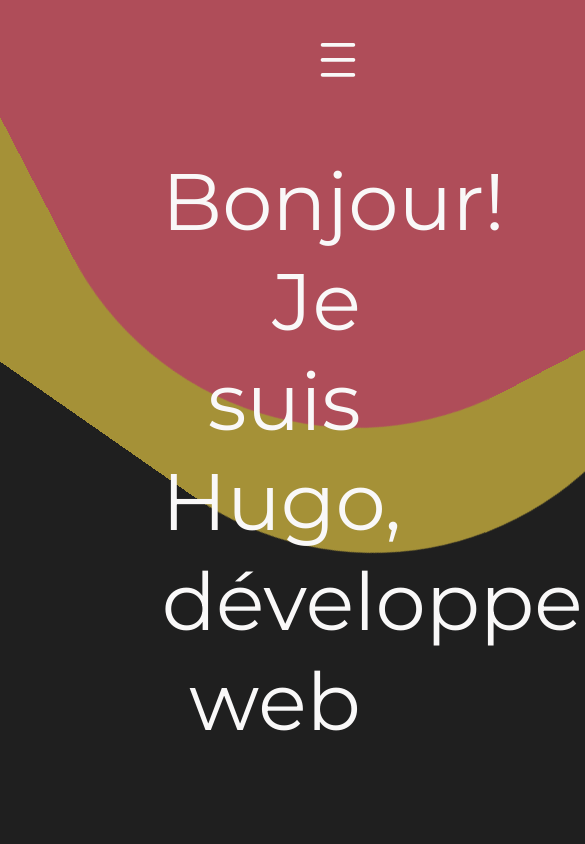
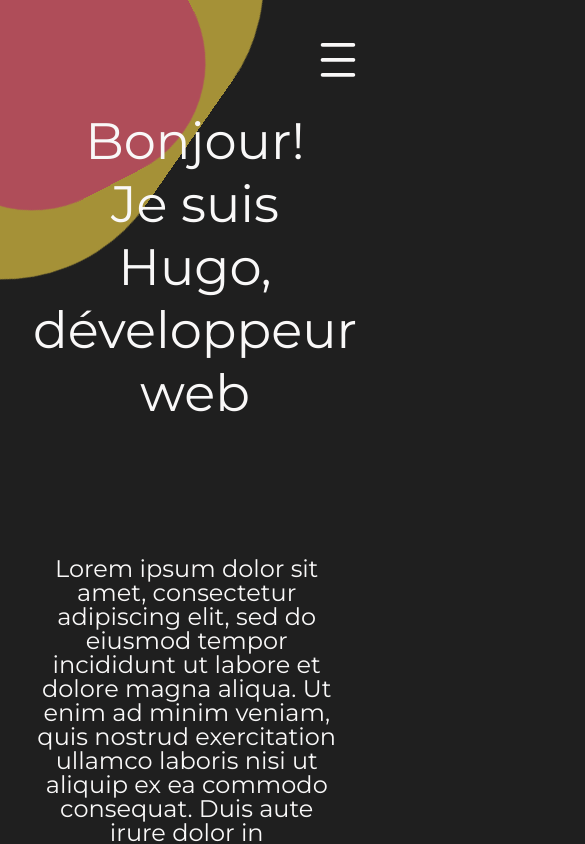
Before and after one commit to Hugo-Roy/Hugo-Roy.github.io, a React app: page / in a window 390 px wide. Shown: the top 844 px of the page, 585 px wide, since content can reach past the window. Built offline with nearby package versions, Linux system fonts and the light colour scheme.

Commit message:
responsive homepage for vey small devices ok

```diff
--- a/src/components/Home/home.scss
+++ b/src/components/Home/home.scss
@@ -8,6 +8,14 @@
   flex-direction: column;
   justify-content: space-around;
 
+  @include very-small{
+    margin: vars.$gutter * 2 auto 0 auto;
+  }
+
+  @include small-only{
+    margin: 0 auto;
+  }
+
   &__container{
     width: 100%;
 
@@ -17,9 +25,24 @@
       font-size: 5em;
       color: vars.$elementsColor;
       text-align: right;
-      text-align-last: right;
       line-height: 100px;
       position: relative;
+
+      @include very-small{
+        width: 100%;
+        margin: vars.$gutter auto vars.$gutter / 3 auto;
+        font-size: 2.5em;
+        text-align: center;
+        line-height: normal;
+      }
+
+      @include small-only{
+        width: 100%;
+        margin: vars.$gutter auto vars.$gutter / 3 auto;
+        font-size: 3.2em;
+        text-align: center;
+        line-height: normal;
+      }
     }
   }
 
@@ -35,6 +58,20 @@
     transform: rotateZ(90deg);
     background-color: vars.$accentColor;
     animation: roll 15s ease-in-out infinite;
+
+    @include very-small{
+      width: 300px;
+      height: 300px;
+      top: -100px;
+      right: 50%;
+    }
+
+    @include small-only{
+      width: 300px;
+      height: 300px;
+      top: -100px;
+      right: 50%;
+    }
   }
 
   &__container::after{
@@ -48,6 +85,20 @@
     z-index: -2;
     background-color: vars.$altColor;
     animation: roll 20s ease-in-out infinite;
+
+    @include very-small{
+      width: 500px;
+      height: 500px;
+      top: -250px;
+      right: 40%;
+    }
+
+    @include small-only{
+      width: 500px;
+      height: 500px;
+      top: -250px;
+      right: 40%;
+    }
   }
 
   &__left{
@@ -55,6 +106,17 @@
     margin-top: vars.$gutter * 3;
     color: vars.$elementsColor;
     font-size: 1.5rem;
+
+    @include very-small{
+      width: 100%;
+      text-align: center;
+      margin-top: vars.$gutter * 2;
+    }
+
+    @include small-only{
+      width: 95%;
+      text-align: center;
+    }
   }
 }
 
--- a/src/components/Home/index.js
+++ b/src/components/Home/index.js
@@ -1,15 +1,27 @@
 /* eslint-disable max-len */
 import React from 'react';
+import { motion } from 'framer-motion';
 import './home.scss';
 
 const Home = () => (
   <main className="main">
     <div className="main__container">
-      <h1 className="main__container__title">Bonjour! <br /> Je suis Hugo, <br /> développeur web</h1>
+      <motion.h1
+        className="main__container__title"
+        initial={{ x: 500 }}
+        animate={{ x: 0 }}
+        transition={{ duration: 0.6 }}
+      >Bonjour! <br /> Je suis Hugo, <br /> développeur web
+      </motion.h1>
     </div>
     <div className="main__left">
-      <p className="main__left__text">Lorem ipsum dolor sit amet, consectetur adipiscing elit, sed do eiusmod tempor incididunt ut labore et dolore magna aliqua. Ut enim ad minim veniam, quis nostrud exercitation ullamco laboris nisi ut aliquip ex ea commodo consequat. Duis aute irure dolor in reprehenderit in voluptate velit esse cillum dolore eu fugiat nulla pariatur.
-      </p>
+      <motion.p
+        className="main__left__text"
+        initial={{ x: -1500 }}
+        animate={{ x: 0 }}
+        transition={{ duration: 0.8 }}
+      >Lorem ipsum dolor sit amet, consectetur adipiscing elit, sed do eiusmod tempor incididunt ut labore et dolore magna aliqua. Ut enim ad minim veniam, quis nostrud exercitation ullamco laboris nisi ut aliquip ex ea commodo consequat. Duis aute irure dolor in reprehenderit in voluptate velit esse cillum dolore eu fugiat nulla pariatur.
+      </motion.p>
     </div>
   </main>
 );
--- a/src/components/Navbar/navbar.scss
+++ b/src/components/Navbar/navbar.scss
@@ -8,6 +8,10 @@
     top: 1.5rem;
     right: 1rem;
     display: none;
+
+    @include very-small{
+      display: block;
+    }
 
     @include small-only{
       display: block;
@@ -23,6 +27,15 @@
   &__nav{
     width: 45%;
     margin: vars.$gutter 0 0 vars.$gutter;
+
+    @include very-small{
+      width: 100%;
+      height: 0;
+      margin: 1rem auto;
+      overflow: hidden;
+      opacity: 0;
+      transition: .2s ease-in-out;
+    }
 
     @include small-only{
       width: 100%;
@@ -52,6 +65,11 @@
       display: flex;
       justify-content: center;
 
+      @include very-small{
+        flex-direction: column;
+        text-align: center;
+      }
+
       @include small-only{
         flex-direction: column;
         text-align: center;
@@ -62,6 +80,12 @@
         font-size: vars.$navItemsSize * 1.2;
         color: vars.$elementsColor;
         transition: 0.2s;
+
+        @include very-small{
+          padding: 15px;
+          font-size: vars.$navItemsSize;
+          transition: 0.2s;
+        }
 
         @include small-only{
           padding: 20px;
@@ -81,5 +105,13 @@
     height: 100%;
     opacity: 1;
     transition: .2s ease-in-out;
+
+    @include very-small{
+      margin-bottom: 0;
+    }
+
+    @include small-only{
+      margin-bottom: 0;
+    }
   }
 }
--- a/src/styles/_mixins.scss
+++ b/src/styles/_mixins.scss
@@ -1,7 +1,13 @@
 // Mixins
 
+@mixin very-small{
+  @media (max-width: 374px){
+    @content;
+  }
+}
+
 @mixin small-only{
-  @media (max-width: 599px){
+  @media (min-width:375px) and (max-width: 599px){
     @content;
   }
 }
--- a/src/styles/index.scss
+++ b/src/styles/index.scss
@@ -6,7 +6,6 @@ body {
   box-sizing: border-box;
   font-family: vars.$mainFont, sans-serif;
   background: vars.$backgroundColor;
-  overflow: hidden;
 }
 
 @import url('https://fonts.googleapis.com/css2?family=EB+Garamond:ital,wght@0,400;0,500;0,600;0,700;0,800;1,400;1,500;1,600;1,700;1,800&family=Montserrat&display=swap');
```
